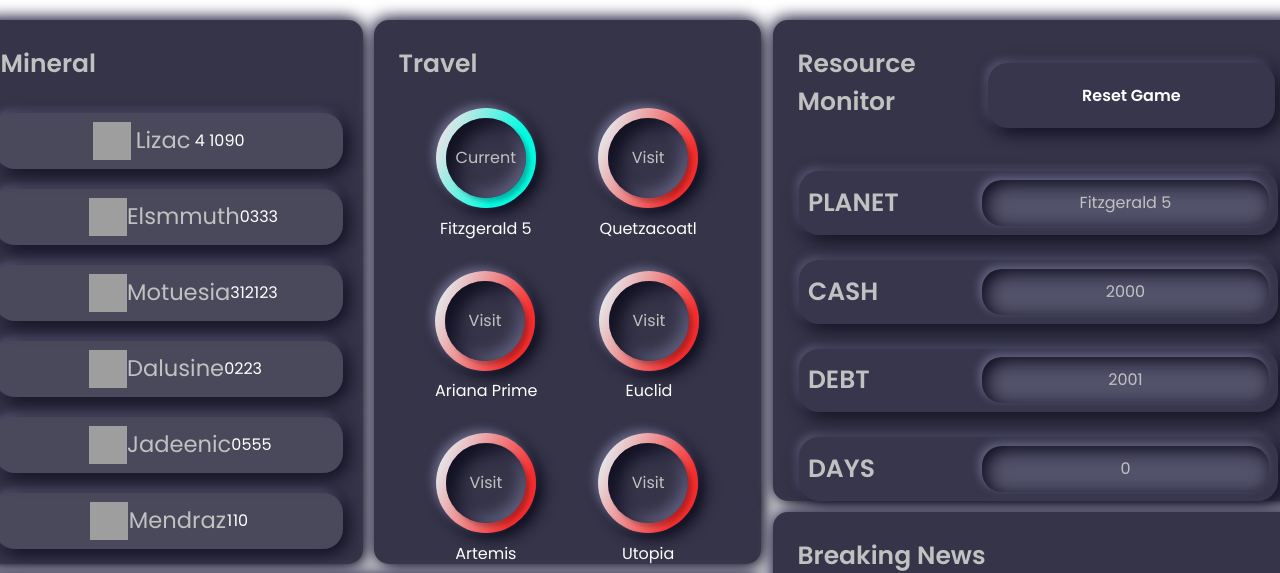
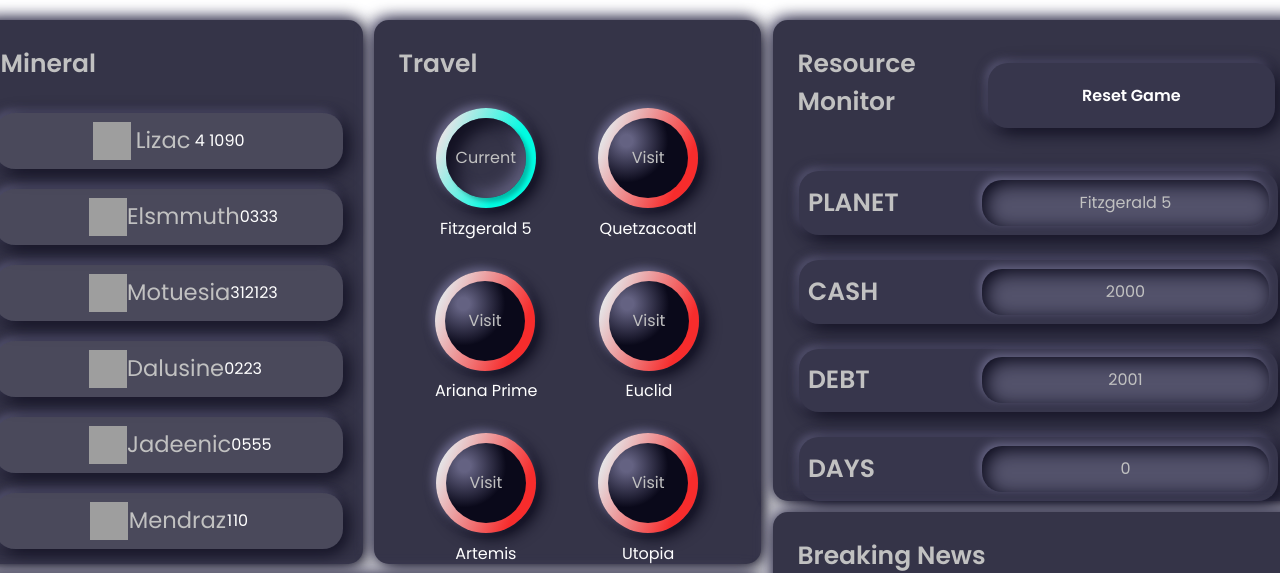
Before and after one commit to tylermatrix/next_mineral_merchant, a Next.js app: page / in a window 1280 px wide. Shown: the top 573 px of the page. Built offline with nearby package versions, Linux system fonts and the light colour scheme; grey boxes are pictures that could not be loaded.

Commit message:
updated css for buttons to make it look like the active planet button was pressed

```diff
--- a/Components/TravelButton.js
+++ b/Components/TravelButton.js
@@ -53,8 +53,16 @@ function TravelButton({ planetName = "planet" }) {
           height="80px"
           width="80px"
           borderRadius="50%"
-          background="#353448"
-          boxShadow="4px 4px 4px rgba(0, 0, 0, 0.25), inset 11px 8px 16px rgba(10, 9, 26, 0.86), inset -5px -5px 15px #646282"
+          background={
+            planetName != selectedPlanet
+              ? "radial-gradient(57.8% 57.8% at 23.03% 28.53%, #646282 13.33%, #0A091A 90.25%)"
+              : "#353448"
+          }
+          boxShadow={
+            planetName == selectedPlanet
+              ? "4px 4px 4px rgba(0, 0, 0, 0.25), inset 11px 8px 16px rgba(10, 9, 26, 0.86), inset -5px -5px 15px #646282"
+              : "0px"
+          }
           justifyContent="center"
           alignItems="center"
         >
```
